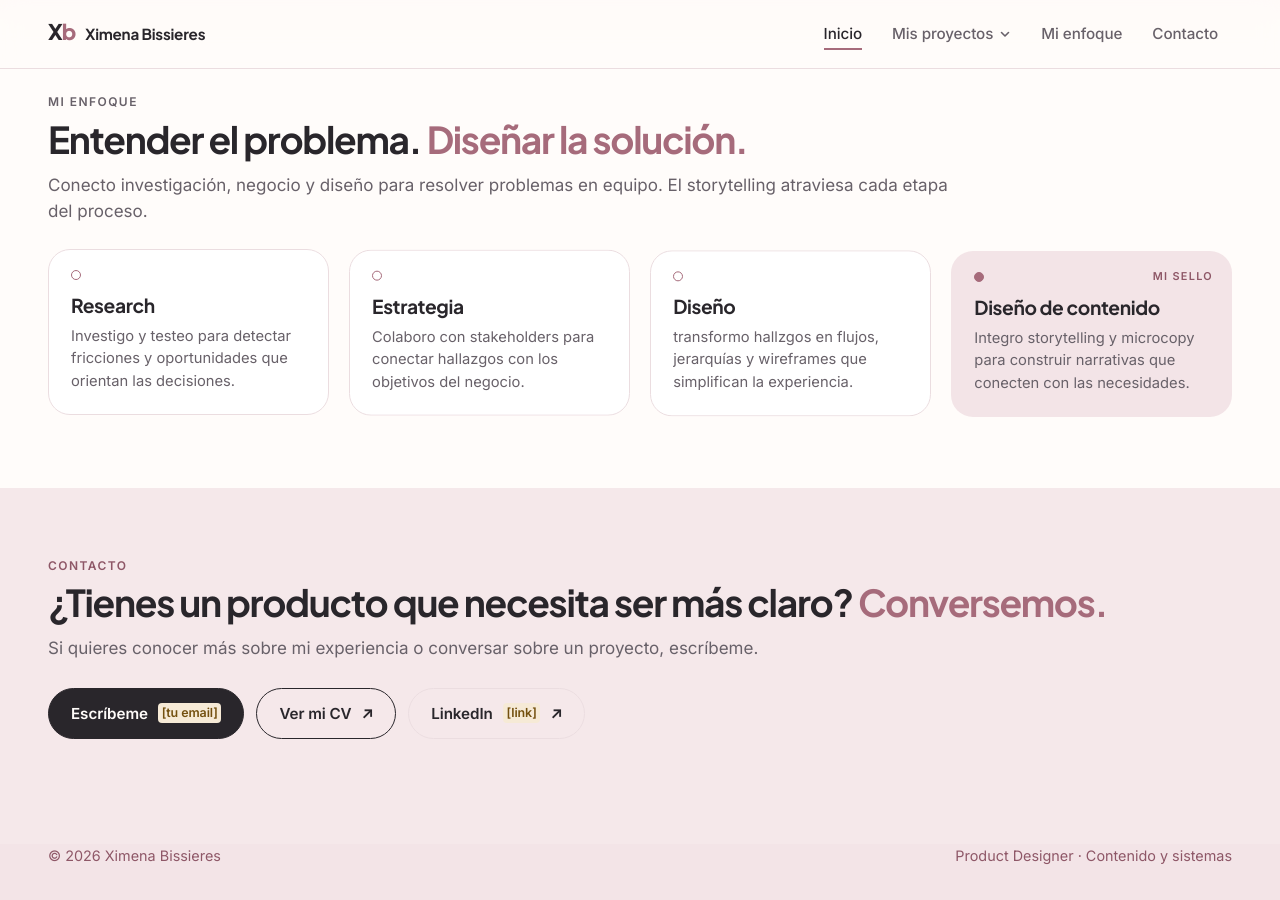
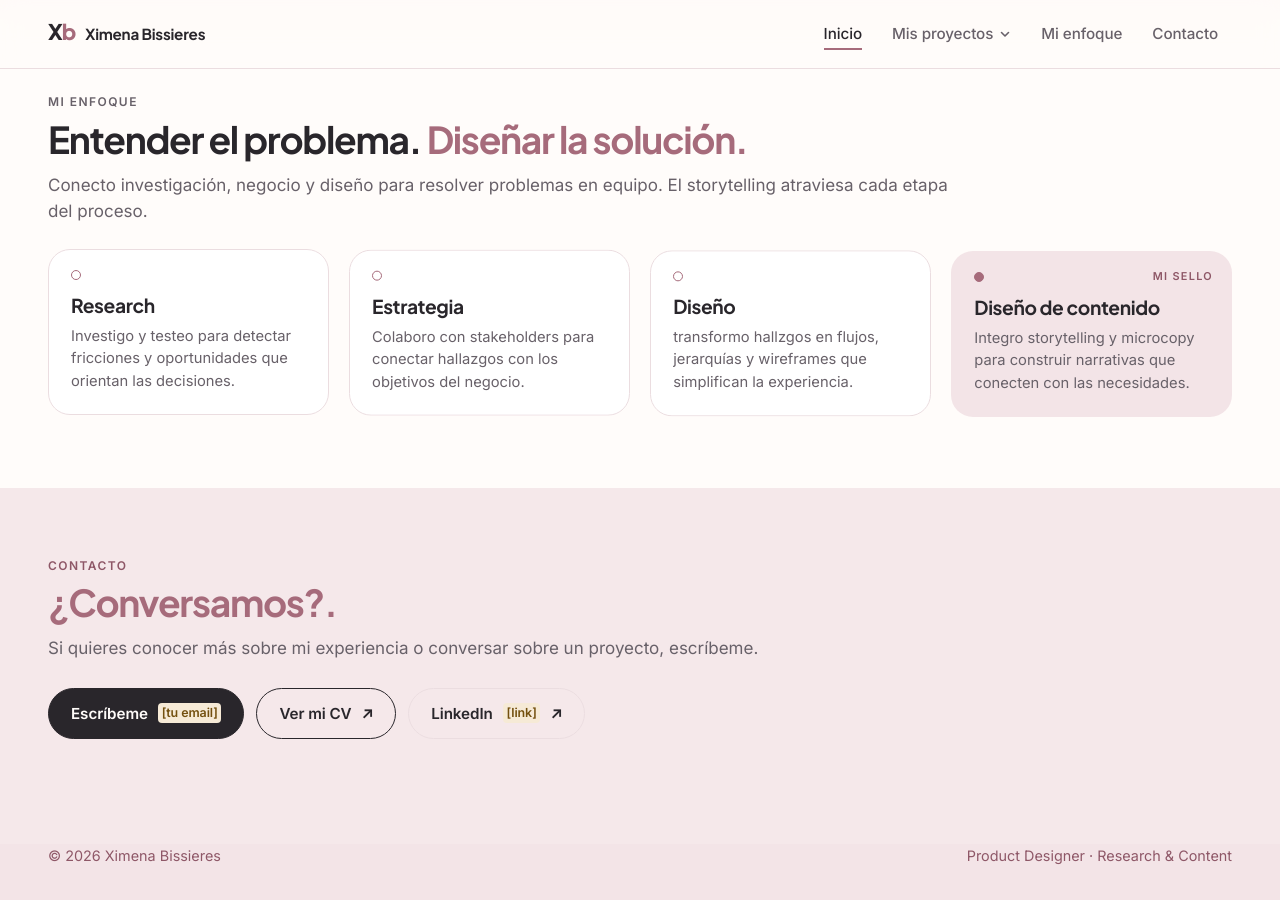
Before and after one commit to ximebissieres/Ximebissieres.github.io, a Jekyll site: the page built from index.html, in a window 1280 px wide and 900 px high, scrolled down 1423 px. Built offline with Jekyll 4.4.1, drawn with Linux system fonts in a browser that asks for light colours.

Commit message:
Update home.yml

```diff
--- a/_data/home.yml
+++ b/_data/home.yml
@@ -95,7 +95,7 @@ enfoque:
 # --- 04 · Contacto y CV -------------------------------------------------------
 contacto:
   etiqueta: "Contacto"
-  titulo: "¿Tienes un producto que necesita ser más claro? *Conversemos.*"
+  titulo: "*¿Conversamos?.*"
   bajada: "Si quieres conocer más sobre mi experiencia o conversar sobre un proyecto, escríbeme."
 
   # Botón principal. Si escribes tu email, el botón abre el correo.
@@ -120,4 +120,4 @@ contacto:
 # --- Pie de página (aparece en todas las páginas) ----------------------------
 pie:
   izquierda: "© 2026 Ximena Bissieres"
-  derecha: "Product Designer · Contenido y sistemas"
+  derecha: "Product Designer · Research & Content"
```
